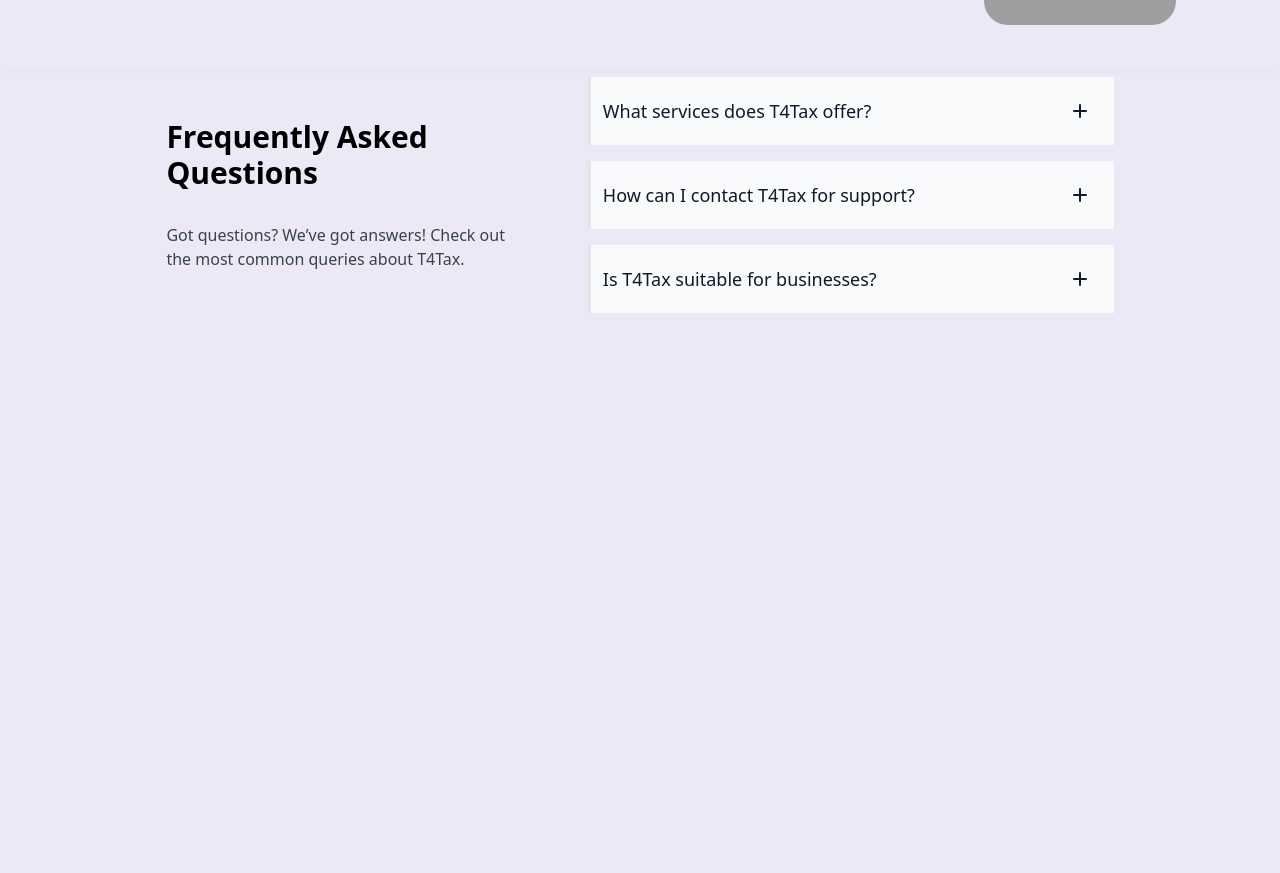
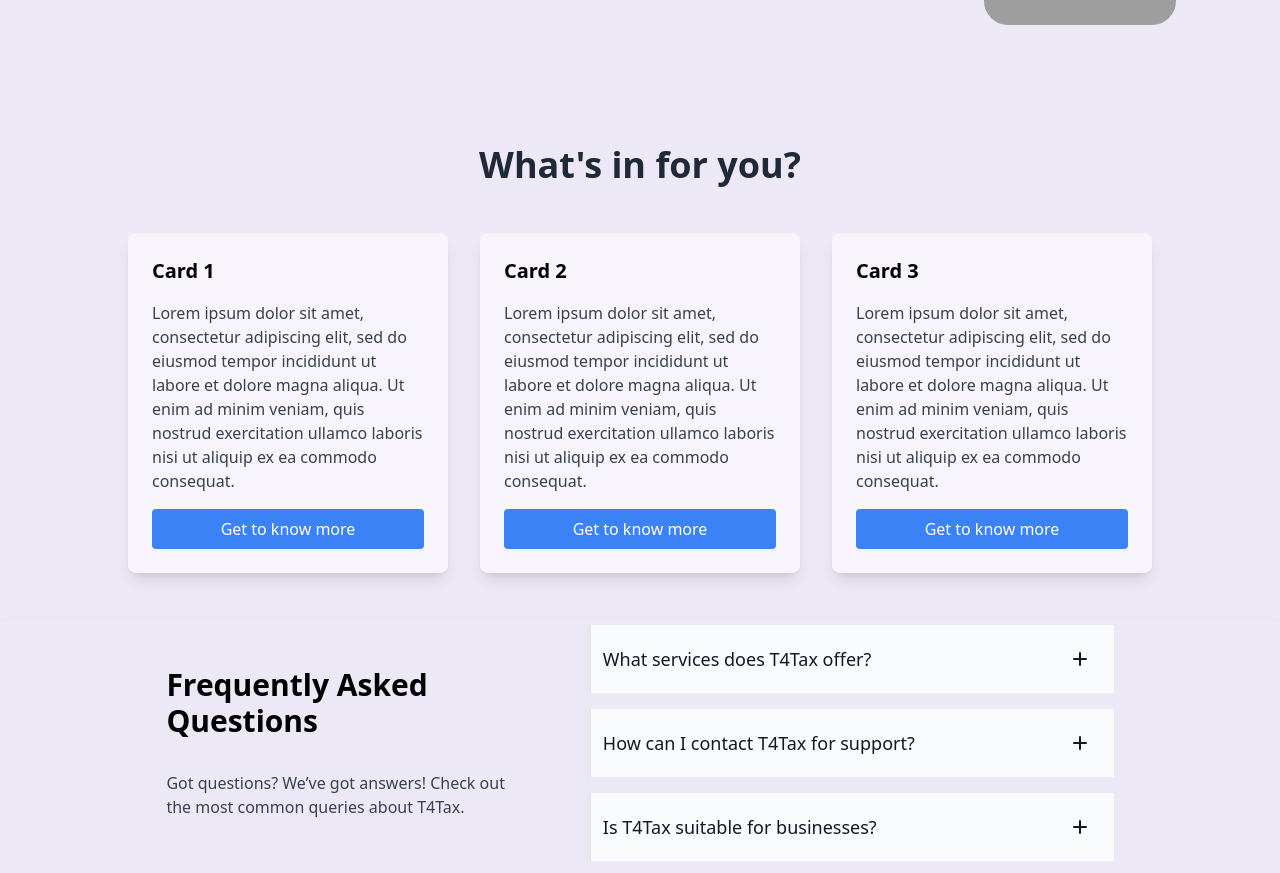
Before and after one commit to T4Tax-Tax-Made-Easy/T4Tax-client, a React (Vite) app: page / in a window 1280 px wide. Shown: the part 1429-2302 px from the top of the page. Before the commit the page ends 1754 px from the top, so only its background shows below. Built offline with nearby package versions, Linux system fonts and the light colour scheme; grey boxes are pictures that could not be loaded.

Commit message:
added WhatsInForYou

```diff
--- /dev/null
+++ b/src/components/CardWhatsInForYou.tsx
@@ -0,0 +1,23 @@
+// CardWhatsInForYou.tsx
+import React from 'react';
+
+interface CardProps {
+  title: string;
+  description: string;
+}
+
+const CardWhatsInForYou: React.FC<CardProps> = ({ title, description }) => {
+  return (
+    <div className="bg-white bg-opacity-60 shadow-lg rounded-lg p-6 m-4 max-w-xs min-w-[200px] min-h-[250px] flex flex-col justify-between transform transition-transform duration-300 hover:-translate-y-2">
+      <div>
+        <h2 className="text-xl font-bold mb-4">{title}</h2>
+        <p className="text-gray-700 mb-4">{description}</p>
+      </div>
+      <button className="bg-blue-500 text-white py-2 px-4 rounded transition-colors duration-300 hover:bg-blue-700">
+        Get to know more
+      </button>
+    </div>
+  );
+};
+
+export default CardWhatsInForYou;
--- /dev/null
+++ b/src/components/WhatsInForYou.tsx
@@ -0,0 +1,29 @@
+
+import CardWhatsInForYou from './CardWhatsInForYou';
+
+const WhatsInForYou = () => {
+  return (
+    <div className="container mx-auto py-8 mt-10">
+      {/* Heading centered */}
+      <h1 className="text-3xl lg:text-4xl font-bold text-gray-800 text-center mb-8">What's in for you?</h1>
+
+      {/* Cards container */}
+      <div className="flex flex-wrap justify-center lg:flex-nowrap">
+        <CardWhatsInForYou
+          title="Card 1"
+          description="Lorem ipsum dolor sit amet, consectetur adipiscing elit, sed do eiusmod tempor incididunt ut labore et dolore magna aliqua. Ut enim ad minim veniam, quis nostrud exercitation ullamco laboris nisi ut aliquip ex ea commodo consequat."
+        />
+        <CardWhatsInForYou
+          title="Card 2"
+          description="Lorem ipsum dolor sit amet, consectetur adipiscing elit, sed do eiusmod tempor incididunt ut labore et dolore magna aliqua. Ut enim ad minim veniam, quis nostrud exercitation ullamco laboris nisi ut aliquip ex ea commodo consequat."
+        />
+        <CardWhatsInForYou
+          title="Card 3"
+          description="Lorem ipsum dolor sit amet, consectetur adipiscing elit, sed do eiusmod tempor incididunt ut labore et dolore magna aliqua. Ut enim ad minim veniam, quis nostrud exercitation ullamco laboris nisi ut aliquip ex ea commodo consequat."
+        />
+      </div>
+    </div>
+  );
+};
+
+export default WhatsInForYou;
--- a/src/pages/Home.tsx
+++ b/src/pages/Home.tsx
@@ -1,8 +1,9 @@
+import CenterText from "../components/centerText";
+import Faq from "../components/faqs";
 import Herosection from "../components/Herosection";
+import WhatsForYou from "../components/WhatsInForYou";
 import WhatWeDo from "../components/WhatWeDo";
 import "../index.css";
-import CenterText from "../components/centerText";
-import Faq from "../components/faqs";
 
 const Home = () => {
   return (
@@ -10,6 +11,7 @@
       <Herosection />
       <CenterText />
       <WhatWeDo />
+      <WhatsForYou />
       <Faq />
     </div>
   );
```
